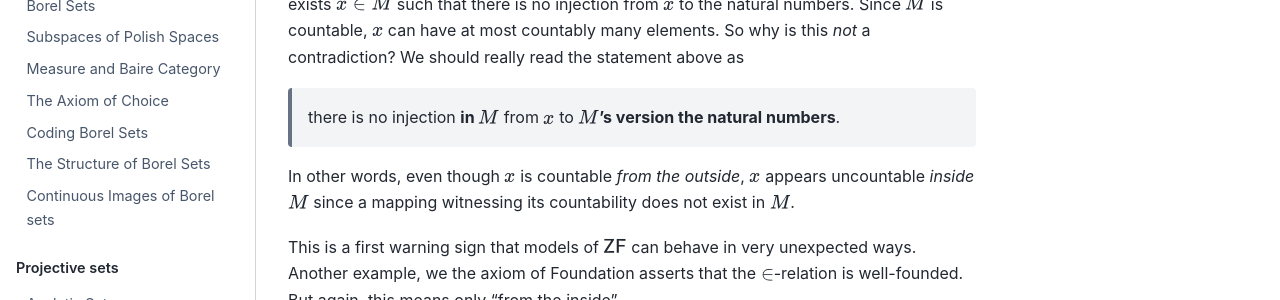
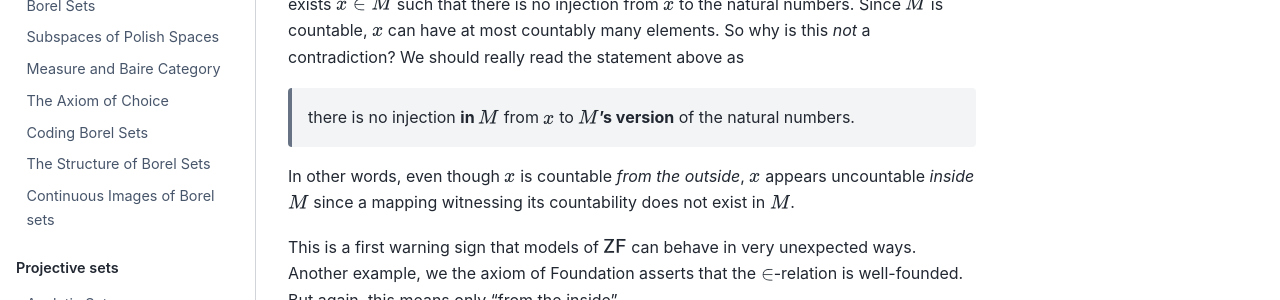
Before and after one commit to 28left/descriptive_set_theory, a Jupyter Book: the page built from models.md, in a window 1280 px wide and 900 px high, scrolled down 1784 px. Shown: the part 153-453 px from the top of the window. Built offline with Jupyter Book 1.0.4 settings and Sphinx 7.4.7 and the Sphinx Book theme 1.1.4, drawn with Linux system fonts in a browser that asks for light colours.

Commit message:
fixed emphasis

```diff
--- a/models.md
+++ b/models.md
@@ -64,7 +64,7 @@ Yet it is a theorem of $\ZF$ that *there exists an uncountable set*. This is oft
 
 If we break this down a bit, we see that the apparent paradox is really just a matter of perspective (*inside* or *outside*). Assume $(M,E)$ is a countable model of $\ZF$. Then there exists $x \in M$ such that there is no injection from $x$ to the natural numbers. Since $M$ is countable, $x$ can have at most countably many elements. So why is this *not* a contradiction? We should really read the statement above as
 
-> there is no injection **in $M$** from $x$ to **$M$'s version the natural numbers**.
+> there is no injection **in $M$** from $x$ to **$M$'s version** of the natural numbers.
 
 In other words, even though $x$ is countable *from the outside*, $x$ appears uncountable *inside $M$* since a mapping witnessing its countability does not exist in $M$.
 
```
